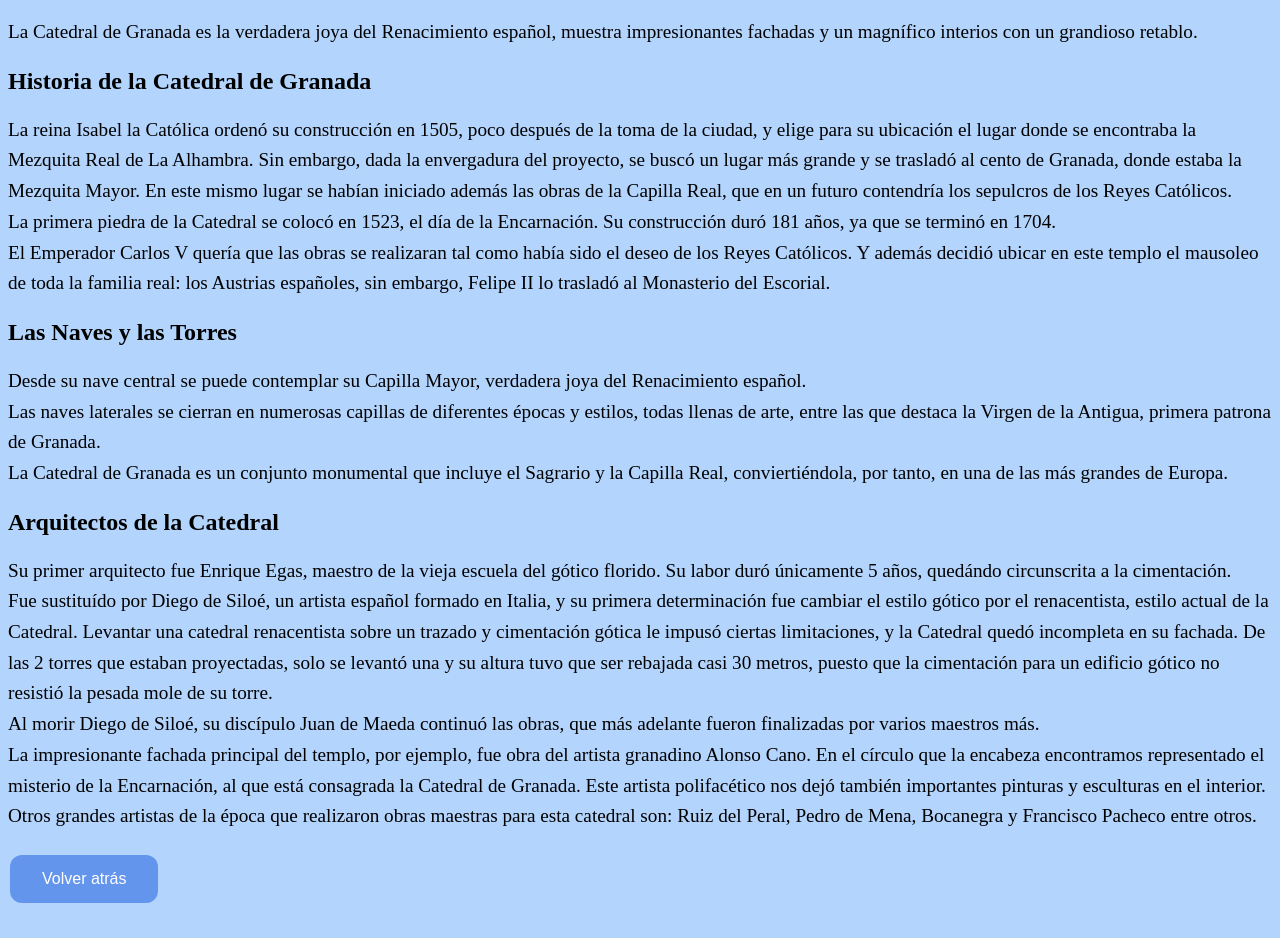
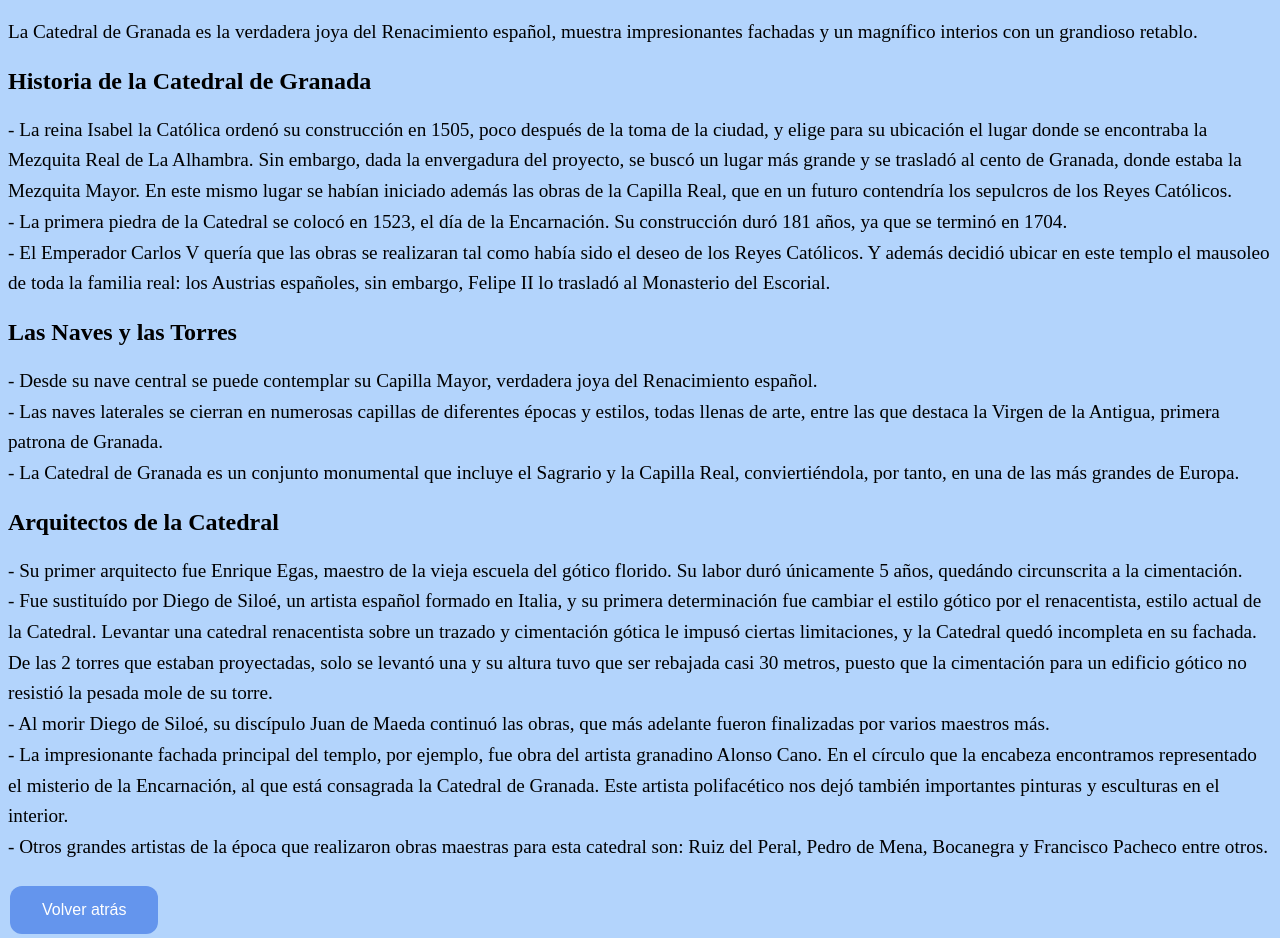
Before and after one commit to siraglez/webXavi, a website built with Parcel: page catedralycapilla.html in a window 1280 px wide. Shown: the part 57-995 px from the top of the page. Before the commit the page ends 964 px from the top, so only its background shows below. Built offline with nearby package versions, Linux system fonts and the light colour scheme.

Commit message:
arreglos

```diff
--- a/catedralycapilla.html
+++ b/catedralycapilla.html
@@ -13,31 +13,31 @@
   </p>
   <h2>Historia de la Catedral de Granada</h2>
   <p style="font-size: 1.2em; line-height: 1.6;">
-    La reina Isabel la Católica ordenó su construcción en 1505, poco después de la toma de la ciudad, y elige para su ubicación el lugar donde
+    - La reina Isabel la Católica ordenó su construcción en 1505, poco después de la toma de la ciudad, y elige para su ubicación el lugar donde
     se encontraba la Mezquita Real de La Alhambra. Sin embargo, dada la envergadura del proyecto, se buscó un lugar más grande y se trasladó al cento
     de Granada, donde estaba la Mezquita Mayor. En este mismo lugar se habían iniciado además las obras de la Capilla Real, que en un futuro contendría
     los sepulcros de los Reyes Católicos.
-    <br> La primera piedra de la Catedral se colocó en 1523, el día de la Encarnación. Su construcción duró 181 años, ya que se terminó en 1704.
-    <br> El Emperador Carlos V quería que las obras se realizaran tal como había sido el deseo de los Reyes Católicos. Y además decidió ubicar en este templo
+    <br> - La primera piedra de la Catedral se colocó en 1523, el día de la Encarnación. Su construcción duró 181 años, ya que se terminó en 1704.
+    <br> - El Emperador Carlos V quería que las obras se realizaran tal como había sido el deseo de los Reyes Católicos. Y además decidió ubicar en este templo
     el mausoleo de toda la familia real: los Austrias españoles, sin embargo, Felipe II lo trasladó al Monasterio del Escorial.
   </p>
   <h2>Las Naves y las Torres</h2>
   <p style="font-size: 1.2em; line-height: 1.6;">
-    Desde su nave central se puede contemplar su Capilla Mayor, verdadera joya del Renacimiento español.
-    <br>Las naves laterales se cierran en numerosas capillas de diferentes épocas y estilos, todas llenas de arte, entre las que destaca la Virgen de la Antigua,
+    - Desde su nave central se puede contemplar su Capilla Mayor, verdadera joya del Renacimiento español.
+    <br> - Las naves laterales se cierran en numerosas capillas de diferentes épocas y estilos, todas llenas de arte, entre las que destaca la Virgen de la Antigua,
     primera patrona de Granada.
-    <br> La Catedral de Granada es un conjunto monumental que incluye el Sagrario y la Capilla Real, conviertiéndola, por tanto, en una de las más grandes de Europa.
+    <br> - La Catedral de Granada es un conjunto monumental que incluye el Sagrario y la Capilla Real, conviertiéndola, por tanto, en una de las más grandes de Europa.
   </p>
   <h2>Arquitectos de la Catedral</h2>
   <p style="font-size: 1.2em; line-height: 1.6;">
-    Su primer arquitecto fue Enrique Egas, maestro de la vieja escuela del gótico florido. Su labor duró únicamente 5 años, quedándo circunscrita a la cimentación.
-    <br> Fue sustituído por Diego de Siloé, un artista español formado en Italia, y su primera determinación fue cambiar el estilo gótico por el renacentista, estilo actual de la Catedral.
+    - Su primer arquitecto fue Enrique Egas, maestro de la vieja escuela del gótico florido. Su labor duró únicamente 5 años, quedándo circunscrita a la cimentación.
+    <br> - Fue sustituído por Diego de Siloé, un artista español formado en Italia, y su primera determinación fue cambiar el estilo gótico por el renacentista, estilo actual de la Catedral.
     Levantar una catedral renacentista sobre un trazado y cimentación gótica le impusó ciertas limitaciones, y la Catedral quedó incompleta en su fachada. De las 2 torres que estaban proyectadas,
     solo se levantó una y su altura tuvo que ser rebajada casi 30 metros, puesto que la cimentación para un edificio gótico no resistió la pesada mole de su torre.
-    <br> Al morir Diego de Siloé, su discípulo Juan de Maeda continuó las obras, que más adelante fueron finalizadas por varios maestros más.
-    <br> La impresionante fachada principal del templo, por ejemplo, fue obra del artista granadino Alonso Cano. En el círculo que la encabeza encontramos representado el
+    <br> - Al morir Diego de Siloé, su discípulo Juan de Maeda continuó las obras, que más adelante fueron finalizadas por varios maestros más.
+    <br> - La impresionante fachada principal del templo, por ejemplo, fue obra del artista granadino Alonso Cano. En el círculo que la encabeza encontramos representado el
     misterio de la Encarnación, al que está consagrada la Catedral de Granada. Este artista polifacético nos dejó también importantes pinturas y esculturas en el interior.
-    <br> Otros grandes artistas de la época que realizaron obras maestras para esta catedral son: Ruiz del Peral, Pedro de Mena, Bocanegra y Francisco Pacheco entre otros.
+    <br> - Otros grandes artistas de la época que realizaron obras maestras para esta catedral son: Ruiz del Peral, Pedro de Mena, Bocanegra y Francisco Pacheco entre otros.
   </p>
 
   <div class="container">
```
Also changed, not shown: albaicin.html (+4 -4 lines), sacromonte.html (+3 -3 lines).
